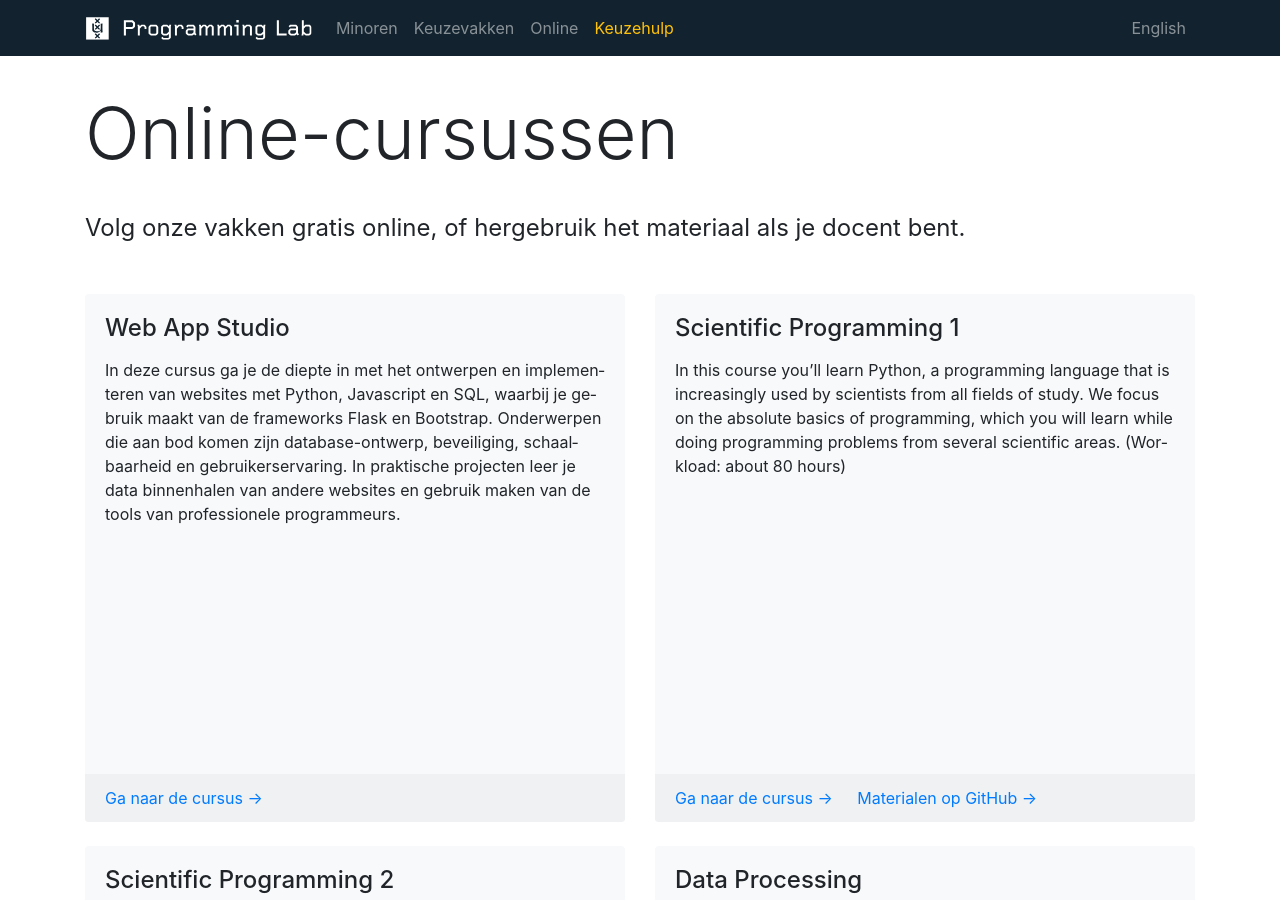
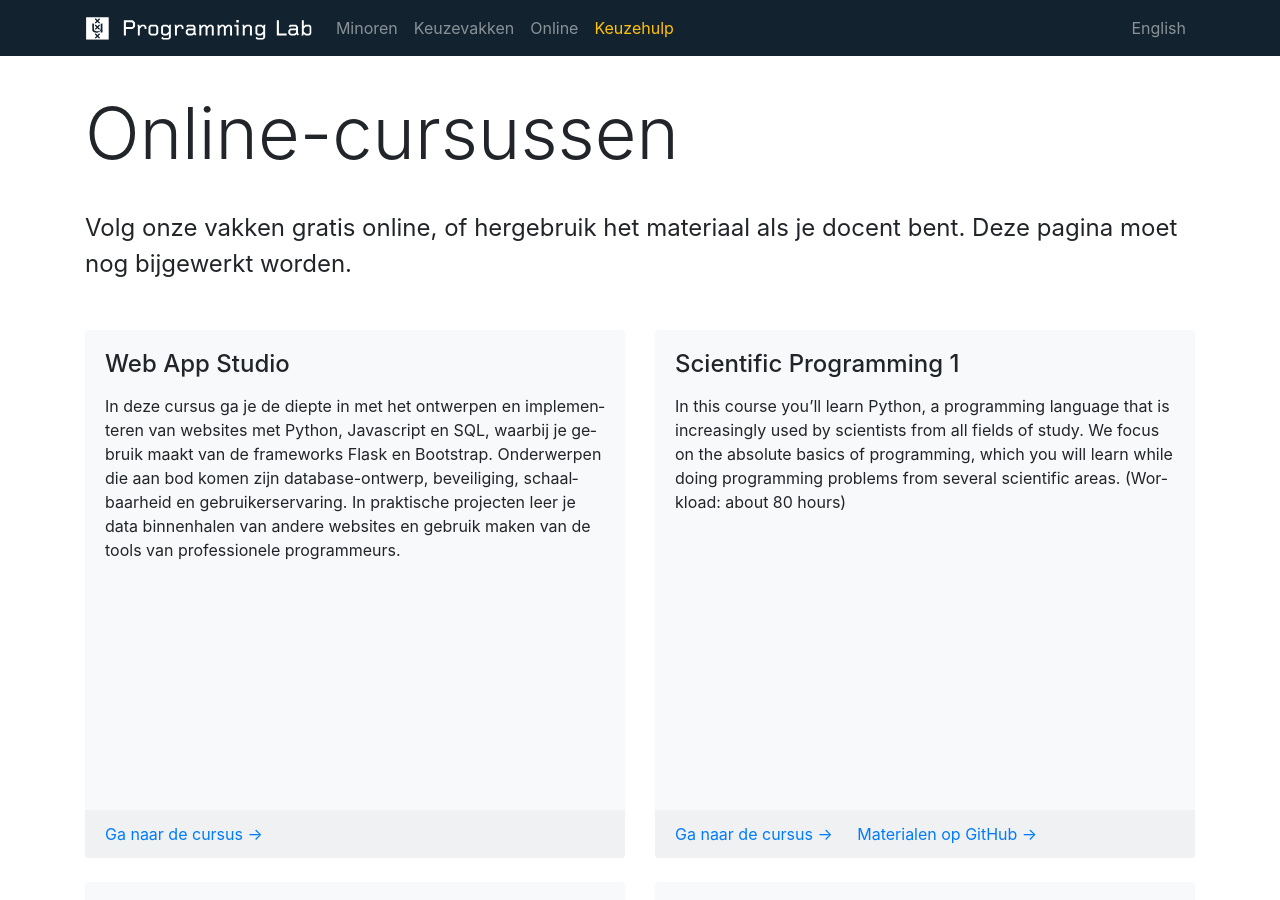
Before and after one commit to tdoolan/info, a Jekyll site: the page built from online/index.html, in a window 1280 px wide and 900 px high. Built offline with Jekyll 4.4.1, drawn with Linux system fonts in a browser that asks for light colours.

Commit message:
update links

```diff
--- a/keuzevakken/index.html
+++ b/keuzevakken/index.html
@@ -59,7 +59,6 @@
             <div class="card-footer border-0">
                 <a href="{{ course.info[0].studiegids }}" class="card-link">Studiegids &rarr;</a>
                 <!-- <a href="https://m.sis.uva.nl/vakaanmelden/planner/courses/add?catalogNumber={{ course.vakcode['parttime'] }}&year=2020">Inschrijven &rarr;</a> -->
-                <a class="card-link link-disabled">Inschrijven kan vanaf half juni</a>
             </div>
         </div>
     </div>
--- a/online/index.html
+++ b/online/index.html
@@ -7,7 +7,7 @@
     <div class="py-4 py-md-5">
         <h1 class="display-3 mb-5" style="line-height:0.8">Online-cursussen</h1>
         <p class="display-5 w-md-75">
-            Volg onze vakken gratis online, of hergebruik het materiaal als je docent bent.
+            Volg onze vakken gratis online, of hergebruik het materiaal als je docent bent. Deze pagina moet nog bijgewerkt worden.
         </p>
     </div>
 </div>
```
